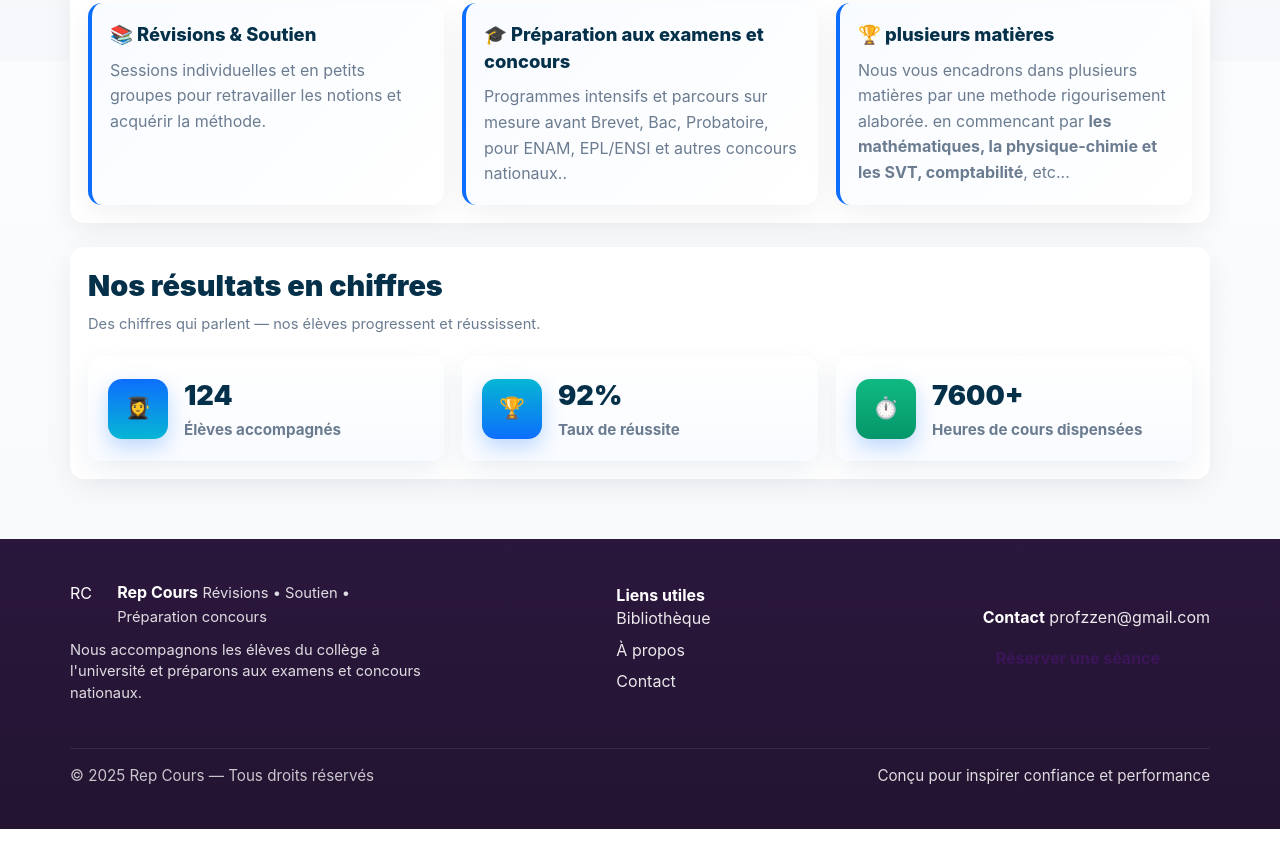
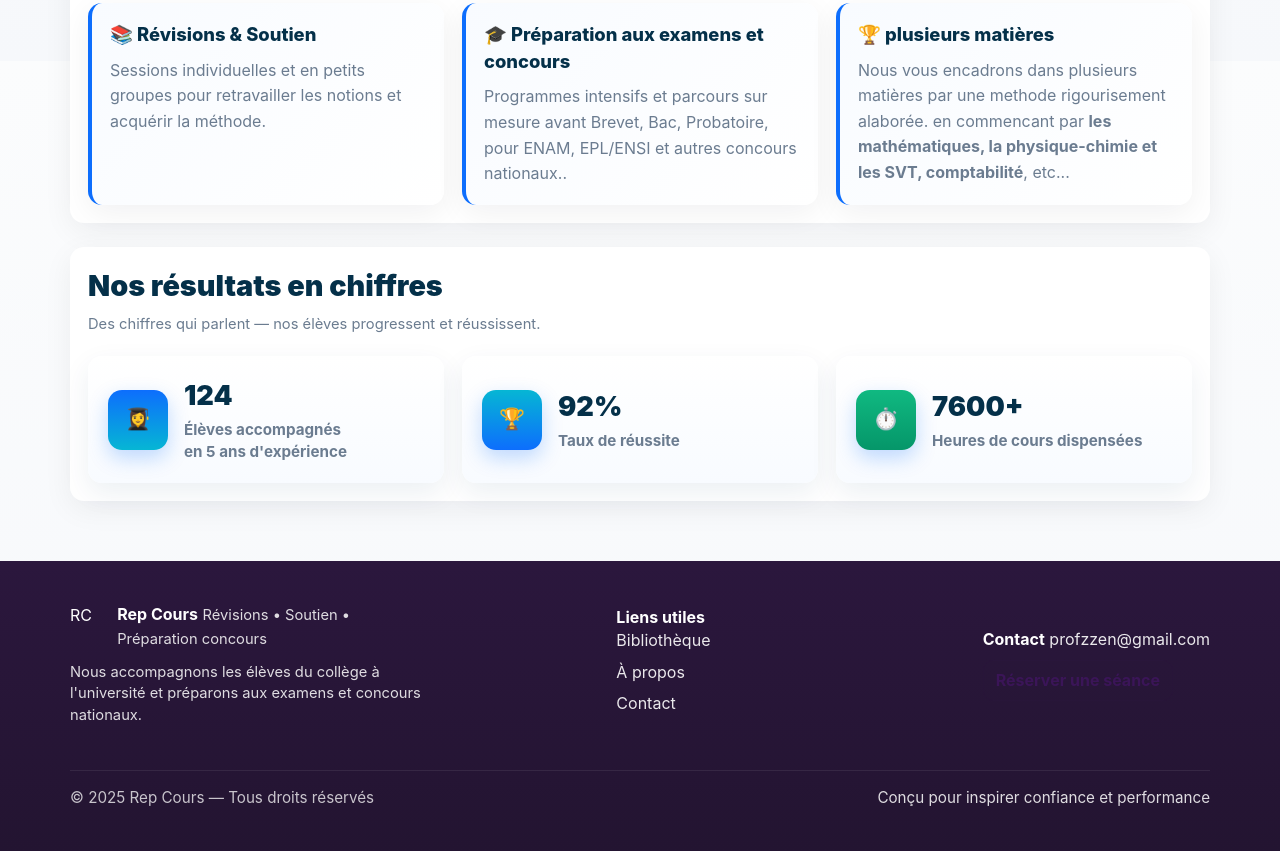
Before and after one commit to Profzen/rep_cours, a website: page public/index.html in a window 1280 px wide. Shown: the part 739-1590 px from the top of the page. Before the commit the page ends 1568 px from the top, so only its background shows below. Drawn offline with Linux system fonts and the light colour scheme.

Commit message:
ca fait un bail pour les 3 nouvelle affiche inspiré et 92% avec les version mini 124 eleves et 5 ans d'experience

```diff
--- a/public/index.html
+++ b/public/index.html
@@ -445,7 +445,8 @@
           <div class="stat-icon">👩‍🎓</div>
           <div class="stat-body">
             <div class="num">124</div>
-            <div class="label">Élèves accompagnés</div>
+            <div class="label">Élèves accompagnés
+              <br>en 5 ans d'expérience</div>
           </div>
         </div>
 
```
